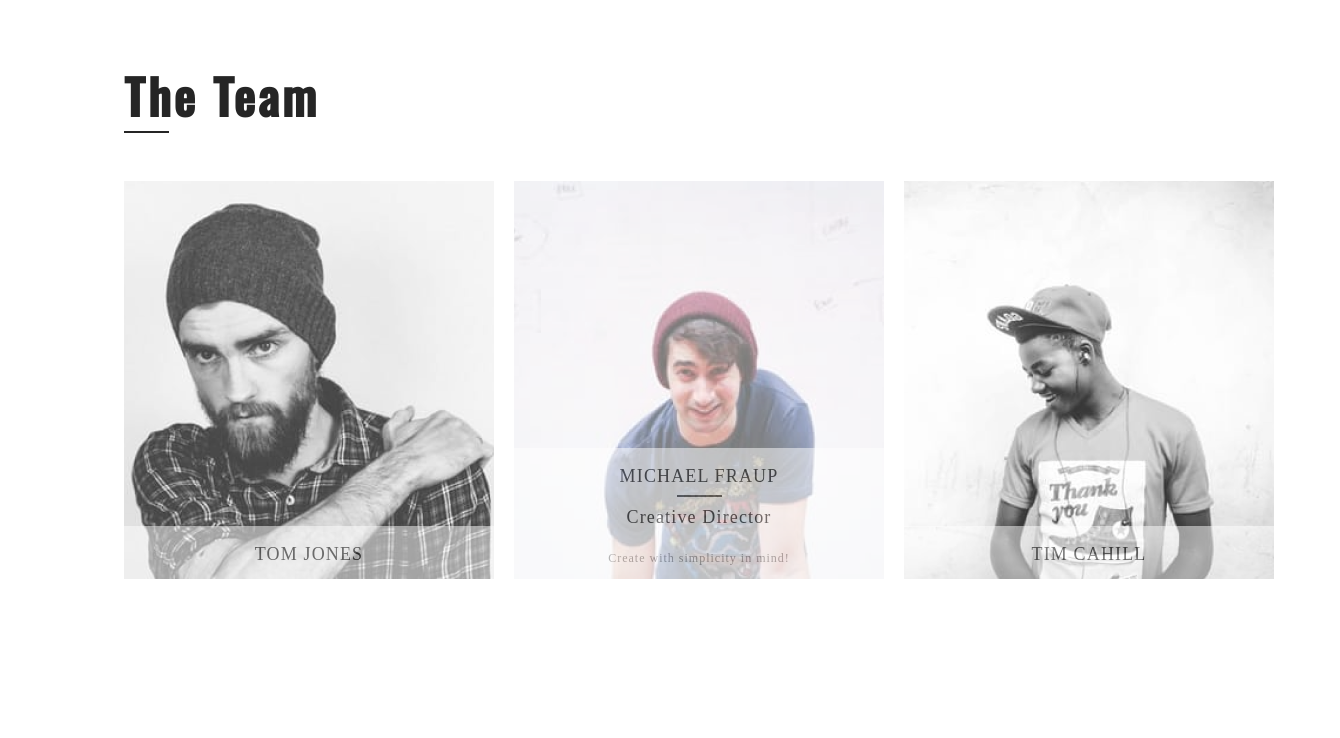
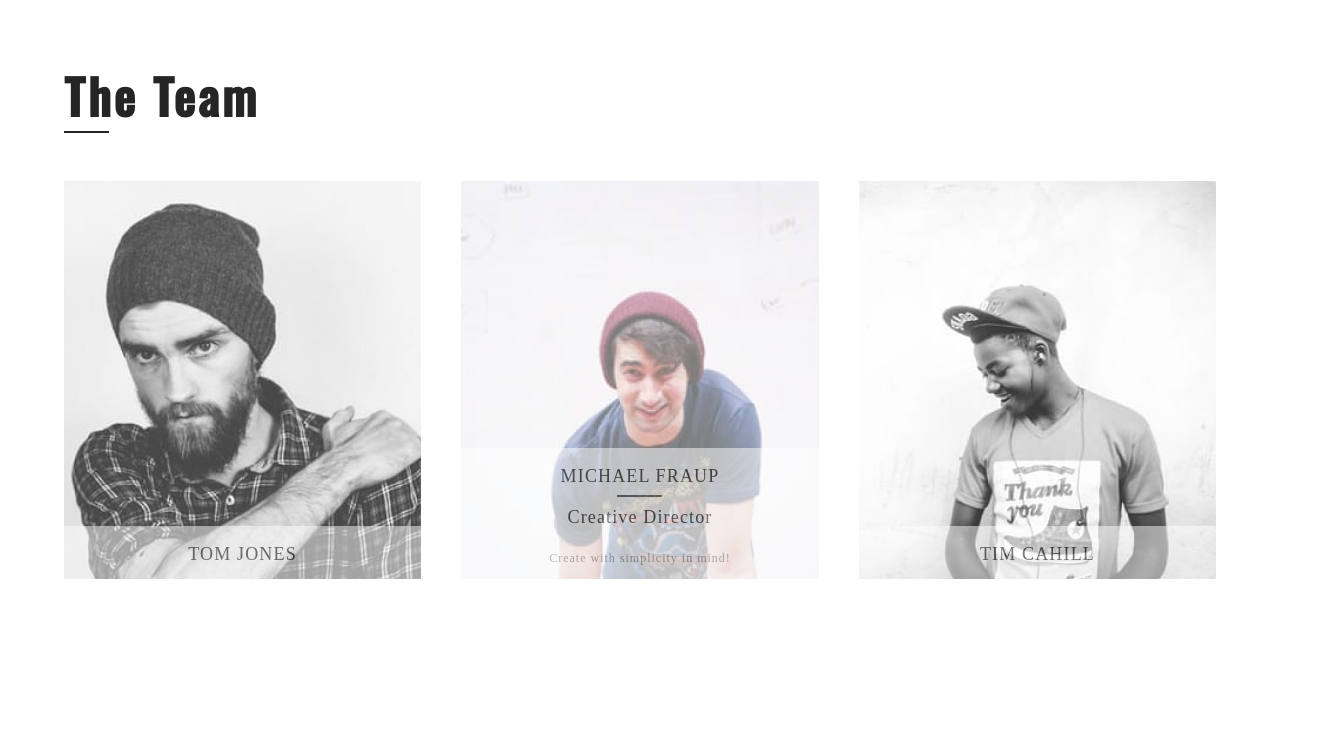
Before and after one commit to Lena-Kan/HTML-CSS_project, a plain HTML site: page index.html in a window 1280 px wide. Shown: the part 4122-4860 px from the top of the page, 1340 px wide, since content can reach past the window. Drawn offline with nearby package versions, Linux system fonts and the light colour scheme.

Commit message:
Positioning the photo

```diff
--- a/sass/style.sass
+++ b/sass/style.sass
@@ -399,7 +399,7 @@ body
             cursor: pointer
 .team
     @include screen-size(100%, 100vh)
-    margin: 60px
+    margin: 0 auto
     &__wraper
         width: 90%
         margin: auto
@@ -414,9 +414,11 @@ body
             display: block
         &__photos
             @include display-setting(baseline, center)
-            gap: 20px
+            justify-content: space-between
             &__team-member
                 position: relative
+                width: 31%
+                overflow: hidden
                 &__name
                     position: absolute
                     bottom: 0
```
Also changed, not shown: index.html (+1 -0 lines), sass/style.css, 1 other file.
